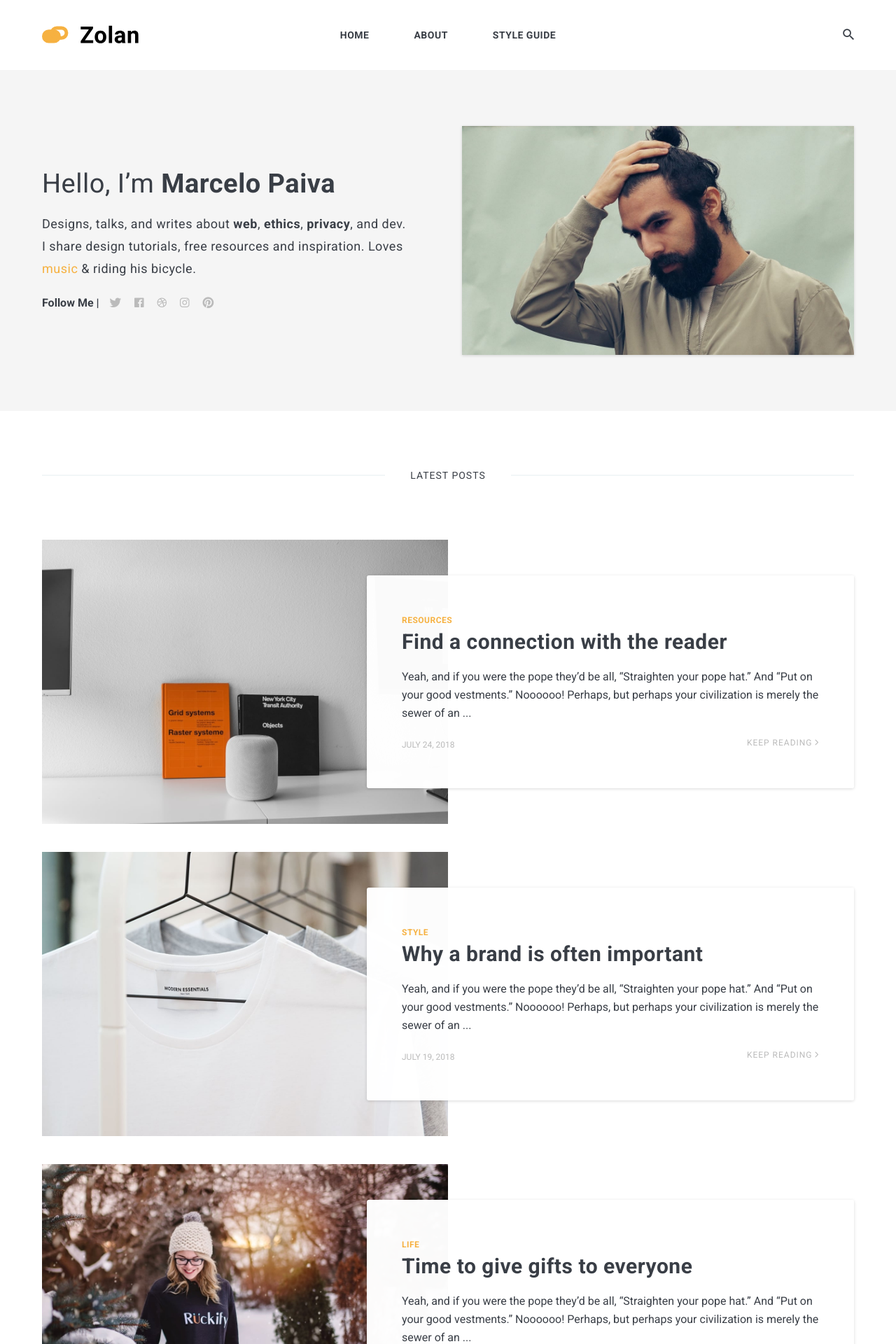
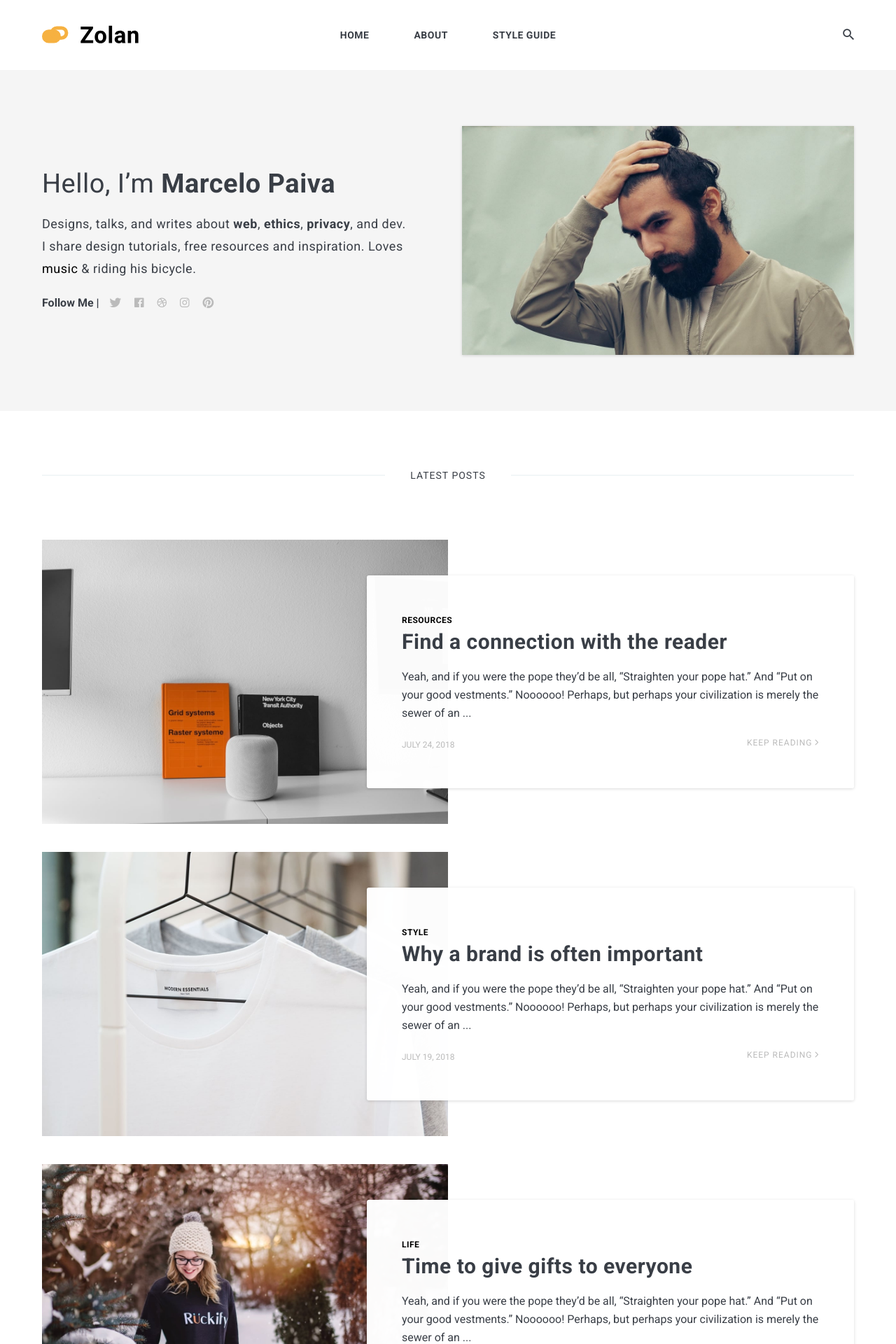
Before and after one commit to mpaiva/blog, a Jekyll site: the page built from index.html, in a window 1280 px wide. Shown: the top 1920 px of the page at 70% size. Built offline with Jekyll 4.4.1, drawn with Linux system fonts in a browser that asks for light colours; nearby versions of some CDN libraries; the list of posts is cut into pages by our own code.

Commit message:
black noir

```diff
--- a/_sass/0-settings/_variables.scss
+++ b/_sass/0-settings/_variables.scss
@@ -15,7 +15,7 @@ $global-transition: all .35s;
 // *****************
 // Color Variables
 // *****************
-$brand-color: #f6b141;
+$brand-color: #000; //#f6b141;
 $dark: #393e46;
 $gray: #bbbbbb;
 $light-gray: #e6eef0;
```
